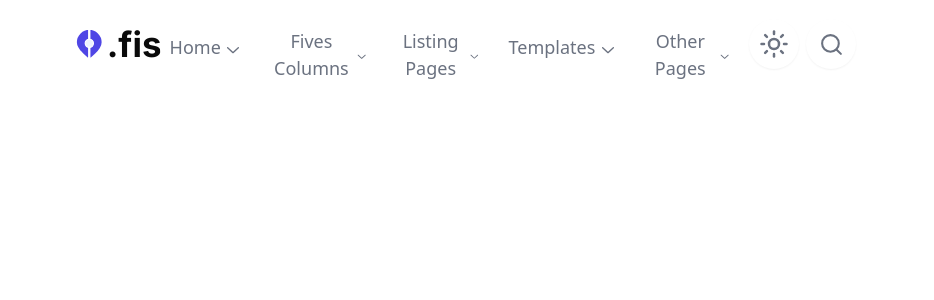
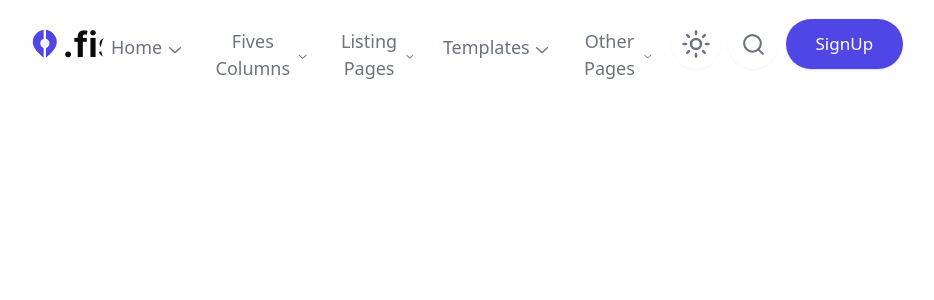
Before and after one commit to Worketyamo-Students/Chisfis_Ferry_Dimitri, a React (Vite) app: page / in a window 1280 px wide. Shown: the top 300 px of the page, without its empty margins (174-1108 px from the left). Built offline with nearby package versions, Linux system fonts and the light colour scheme.

Commit message:
ajout du bouton signup sur la premiere navbar

```diff
--- a/src/components/ButtonIcon.tsx
+++ b/src/components/ButtonIcon.tsx
@@ -14,8 +14,8 @@ const PopoverCustum = () => {
             <PopoverTrigger>
                <ButtonIcon/>
             </PopoverTrigger>
-            <PopoverContent className=' flex items-center self-start absolute right-0 w-[40rem] h-[4.5rem] border-solid border-[0.2rem] rounded-full p-0 border-teal-300'>
-             <Input type="text" placeholder="Type and press enter" className='w-full h-full rounded-full px-[1.5rem] text-[1.7rem] focus:border-none focus:outline-none'/>
+            <PopoverContent className={'flex items-center self-start absolute right-0 w-[40rem] h-[4.5rem] border-solid border-[0.3rem] rounded-full p-0 border-teal-400'}>
+             <Input type="text" placeholder="Type and press enter" className='w-full h-full rounded-full px-[1.5rem] text-[1.7rem]'/>
             </PopoverContent>
         </Popover>
     )
--- /dev/null
+++ b/src/components/ButtonsComponent/buttonCustumLogin.tsx
@@ -0,0 +1,11 @@
+import { Button } from '../ui/button';
+
+const ButtonComponent = ()=>{
+
+ return (
+
+    <Button title='SignUp' className=" w-fit h-[5rem] px-[3rem] rounded-full text-[1.7rem] bg-PrimaryCol hover:bg-SecondCol text-white">SignUp</Button>
+
+ )
+}
+ export default ButtonComponent
--- a/src/components/Navbars/Navbar1.Component.tsx
+++ b/src/components/Navbars/Navbar1.Component.tsx
@@ -7,6 +7,7 @@ import {
 
 import { ButtonIcon } from '../BlackWhiteButton';
 import PopoverCustum from '../ButtonIcon';
+import ButtonComponent from '../ButtonsComponent/buttonCustumLogin';
 import NavMenuTriggerComponent from '../componentCustum/NavMenuCustum';
 import NavMenuComponent from '../componentCustum/NavMenuLinkCustum';
 
@@ -77,6 +78,8 @@ const Navbar1Component = () => {
             </NavigationMenu>
          <ButtonIcon/>
          <PopoverCustum/>
+         <ButtonComponent/>
+
 
         </nav>
     )
--- a/src/components/componentCustum/NavMenuLinkCustum.tsx
+++ b/src/components/componentCustum/NavMenuLinkCustum.tsx
@@ -16,8 +16,8 @@ const NavMenuComponent:React.FC<LiensProps> = (
 ) => {
 
     return (
-        <NavigationMenuLink className={'w-full whitespace-nowrap h-fit text-[1.4rem] rounded-md hover:bg-neutral-100 flex items-center px-5 py-2 font-Poppins text-navtext1 font-normal'}>
-            <Link to={url} >{text}</Link>
+        <NavigationMenuLink className={'w-full whitespace-nowrap h-fit text-[1.6rem] rounded-md hover:bg-neutral-100 flex items-center px-5 py-2 font-Poppins text-navtext1 font-normal'}>
+            <Link className='w-[20rem]' to={url} >{text}</Link>
         </NavigationMenuLink>
     )
 }
--- a/src/components/header.Component.tsx
+++ b/src/components/header.Component.tsx
@@ -5,7 +5,7 @@ const HeaderComponent = ()=>{
 
     return (
 
-        <header className="w-full h-[8.8rem] px-[25rem] items-center flex">
+        <header className="w-full h-[8.8rem] px-[22rem] items-center flex">
             <LogoComponent/>
 
             <Navbar1Component/>
--- a/src/components/ui/input.tsx
+++ b/src/components/ui/input.tsx
@@ -1,6 +1,6 @@
-import * as React from "react"
+import * as React from 'react';
 
-import { cn } from "@/lib/utils"
+import { cn } from '@/lib/utils';
 
 export interface InputProps
   extends React.InputHTMLAttributes<HTMLInputElement> {}
@@ -22,4 +22,4 @@ const Input = React.forwardRef<HTMLInputElement, InputProps>(
 )
 Input.displayName = "Input"
 
-export { Input }
+export { Input };
--- a/tailwind.config.js
+++ b/tailwind.config.js
@@ -53,7 +53,9 @@ module.exports = {
   				'4': 'hsl(var(--chart-4))',
   				'5': 'hsl(var(--chart-5))'
   			},
-			navtext1:'rgba(107, 114, 128, 1)'
+			navtext1:'rgba(107, 114, 128, 1)',
+			PrimaryCol:'rgba(79, 70, 229, 1)',
+			SecondCol:'rgba(79, 70, 200, 1)'
   		},
 		  fontFamily: {
 			Inter:'var(--Inter)',
```
